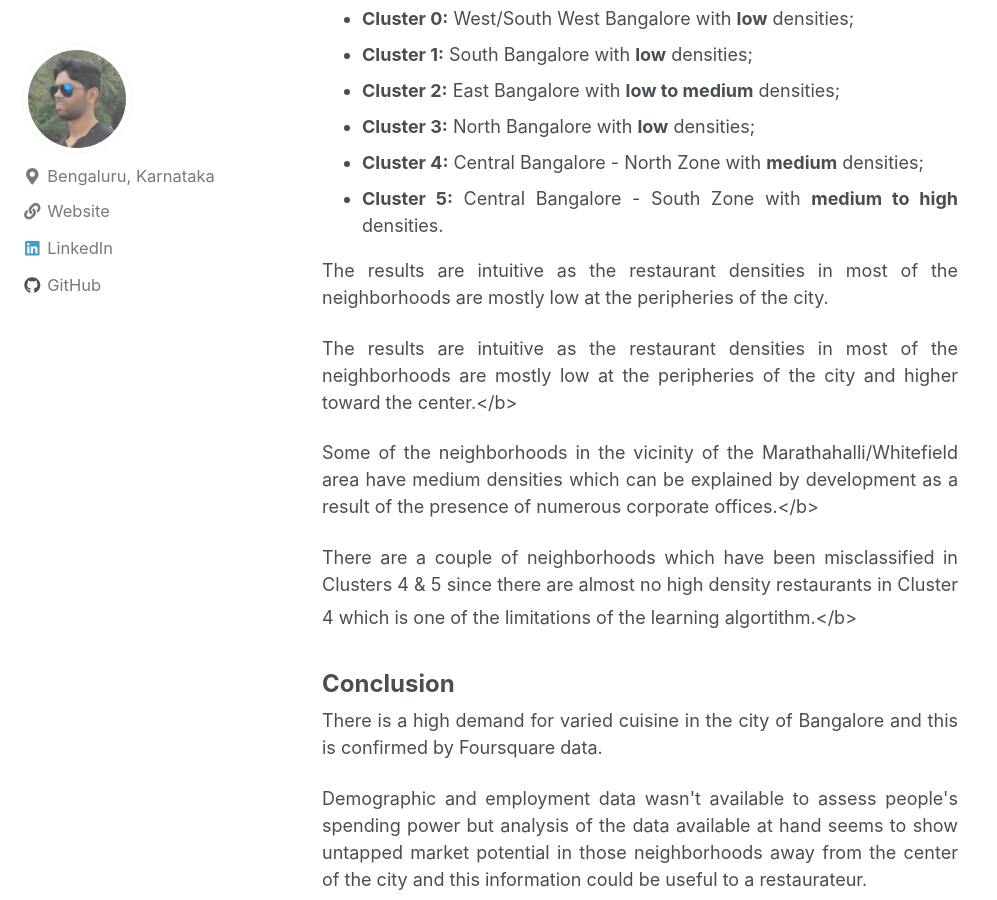
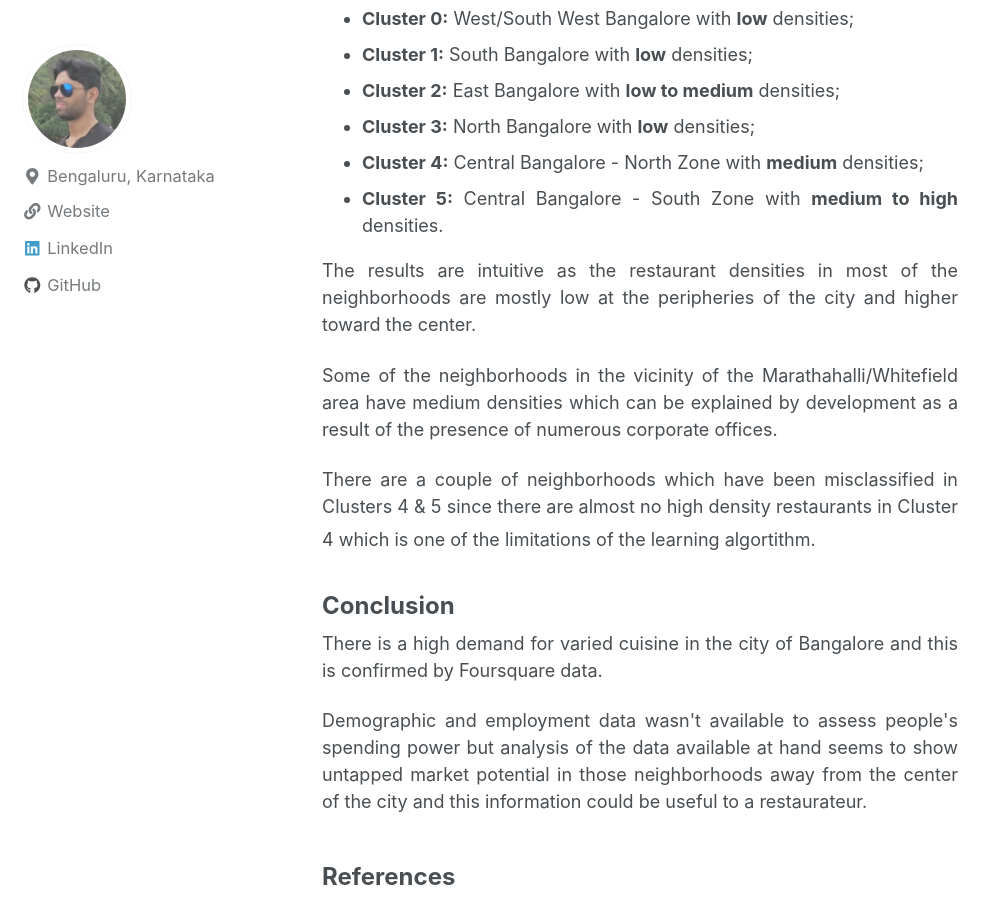
Before and after one commit to gopalrahulrg/gopalrahulrg.github.io, a Jekyll site: the page built from _posts/2019-11-01-cnbr.md, in a window 1280 px wide and 900 px high, scrolled down 5515 px. Shown: the whole window, without its empty margins (0-997 px from the left). Built offline with Jekyll 4.4.1, drawn with Linux system fonts in a browser that asks for light colours; nearby versions of some CDN libraries.

Commit message:
Update 2019-11-01-cnbr.md

```diff
--- a/_posts/2019-11-01-cnbr.md
+++ b/_posts/2019-11-01-cnbr.md
@@ -118,13 +118,11 @@
   <li><b>Cluster 5:</b> Central Bangalore - South Zone with <b>medium to high</b> densities.</li>
 </ul>
 
-<div style="text-align: justify"><p>The results are intuitive as the restaurant densities in most of the neighborhoods are mostly low at the peripheries of the city.</p>
+<div style="text-align: justify"><p>The results are intuitive as the restaurant densities in most of the neighborhoods are mostly low at the peripheries of the city and higher toward the center.
 
-<div style="text-align: justify"><p>The results are intuitive as the restaurant densities in most of the neighborhoods are mostly low at the peripheries of the city and higher toward the center.</b>
+<div style="text-align: justify"><p>Some of the neighborhoods in the vicinity of the Marathahalli/Whitefield area have medium densities which can be explained by development as a result of the presence of numerous corporate offices.
 
-<div style="text-align: justify"><p>Some of the neighborhoods in the vicinity of the Marathahalli/Whitefield area have medium densities which can be explained by development as a result of the presence of numerous corporate offices.</b>
-
-<div style="text-align: justify"><p>There are a couple of neighborhoods which have been misclassified in Clusters 4 & 5 since there are almost no high density restaurants in Cluster 4 which is one of the limitations of the learning algortithm.</b>
+<div style="text-align: justify"><p>There are a couple of neighborhoods which have been misclassified in Clusters 4 & 5 since there are almost no high density restaurants in Cluster 4 which is one of the limitations of the learning algortithm.
 
 <font size="5"><h3>Conclusion</h3></font>
 
```
